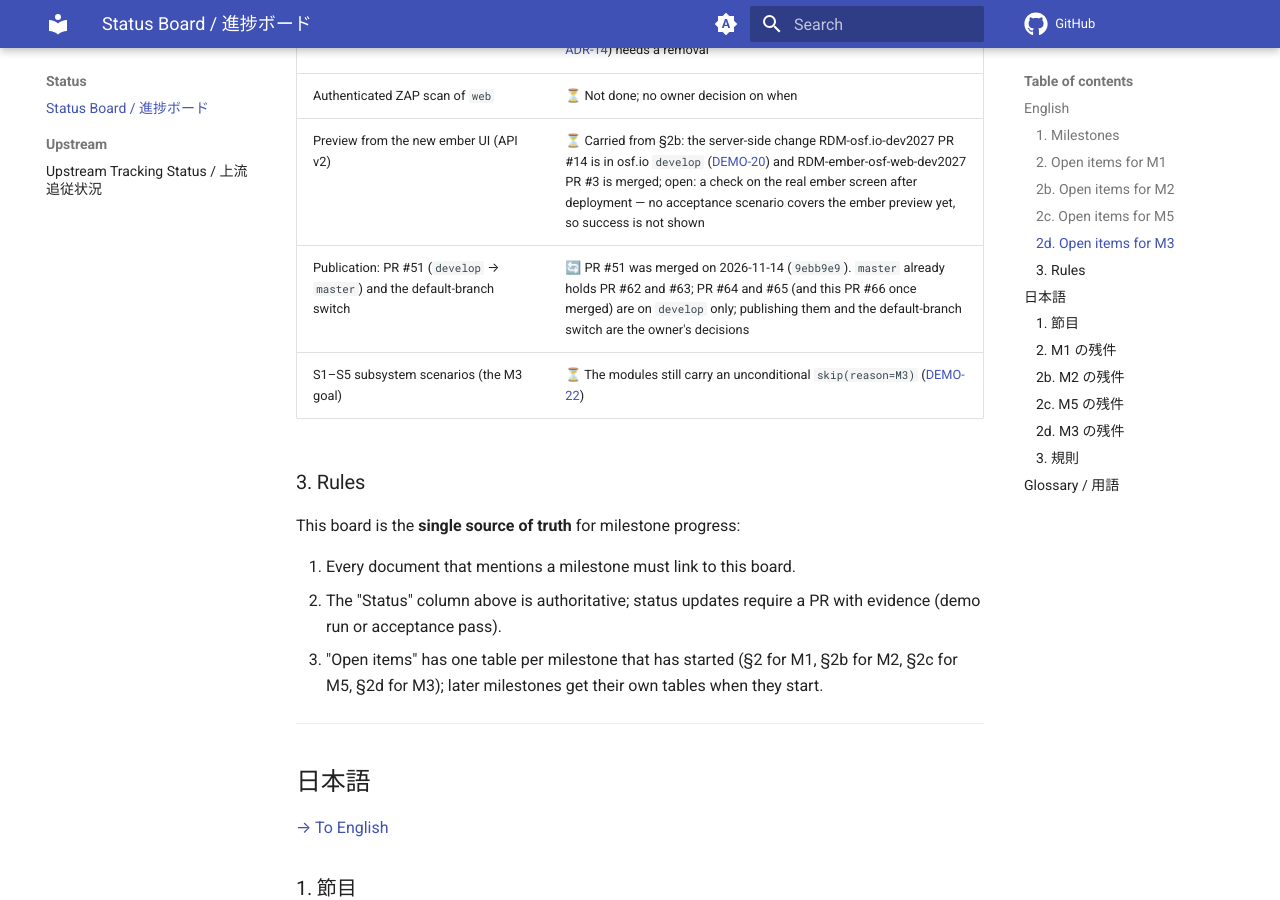
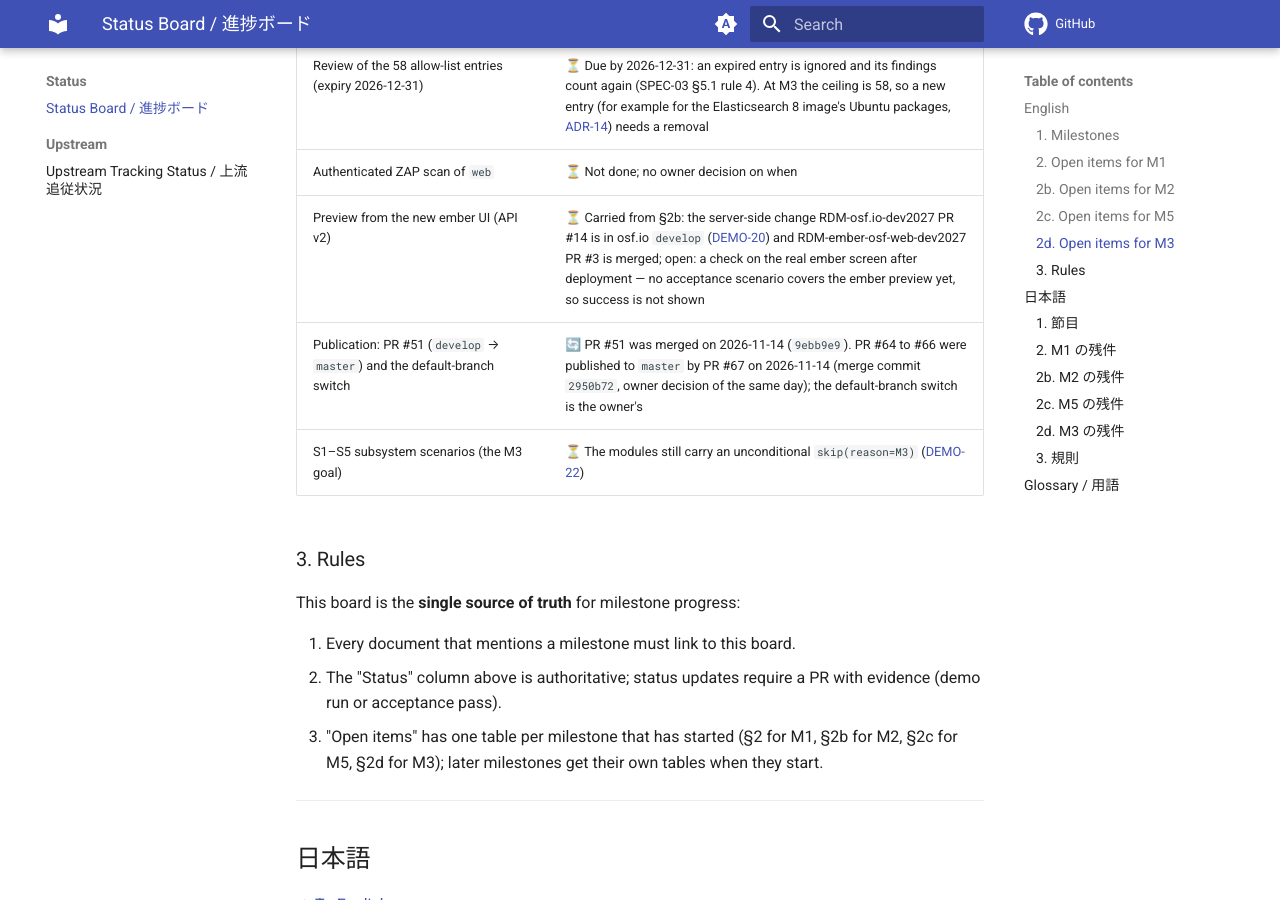
Before and after one commit to RCOSDP/RDM-developer-guide, an MkDocs documentation site: the page built from docs/status/README.md, in a window 1280 px wide and 900 px high, scrolled down 9801 px. Built offline with MkDocs 1.6.1 and Material for MkDocs 9.7.7, drawn with Linux system fonts in a browser that asks for light colours; a script that is not in the unit is left out; comment, search, counter and statistics services are not loaded; some of the changed text lies outside the part shown.

Commit message:
docs(status): develop の #64〜#66 を PR #67 で master に公開したことを状況表 0.22 に記録する
PR #66 で書いた公開の行（#64・#65 は develop だけにある）は、PR #67（2950b72、2026-11-14、所有者の判断）で古くなったので直す。

Co-Authored-By: Claude Opus 5.5 <noreply@anthropic.com>
Claude-Session: https://claude.ai/code/session_01BW1YQk71jLXY2FaSzMnnYJ

```diff
--- a/docs/status/README.md
+++ b/docs/status/README.md
@@ -5,7 +5,8 @@
 
 **Jump:** [English](#english) · [日本語](#japanese)
 
-- Version / 版: 0.21 — 2026-11-14. **Learned:** a board row that waits on an event goes stale the moment the event happens elsewhere: the PR #51 rows still said "merged after the re-verification" after the merge, so a row that names a pending event must be updated in the same change that records the event. ／ 出来事を待つ行は、その出来事がよそで起きた瞬間に古くなる。PR #51 の行はマージの後も「再検証の後にマージする」と書いていた。待っている出来事を名指す行は、その出来事を記録する変更の中で直す。
+- Version / 版: 0.22 — 2026-11-14. **Learned:** a row about publication is outdated by the publication itself, so the record of a publish is a small change of its own made right after it. ／ 公開についての行は、公開そのもので古くなる。だから公開の記録は、公開の直後の小さな独立の変更にする。
+  0.21 — 2026-11-14. **Learned:** a board row that waits on an event goes stale the moment the event happens elsewhere: the PR #51 rows still said "merged after the re-verification" after the merge, so a row that names a pending event must be updated in the same change that records the event. ／ 出来事を待つ行は、その出来事がよそで起きた瞬間に古くなる。PR #51 の行はマージの後も「再検証の後にマージする」と書いていた。待っている出来事を名指す行は、その出来事を記録する変更の中で直す。
   0.20 — 2026-11-14. **Learned:** a blocker that is only a permission ends the day the permission arrives, so the rows that waited on it must move in the same change that uses it, not later. ／ 権限だけが障害だった項目は、権限が付いた日に終わる。だからそれを待っていた行は、後回しにせず、権限を使う変更の中で動かす。
   0.19 — 2026-11-14. **Learned:** an emulated VM can pass every stage of the final pins (14 of 14 with C4, a complete scan) and still not show the one thing the row asks for, an uninterrupted one-command install, so the row says both instead of turning green (DEMO-22 0.7). ／ エミュレーションの VM は最終の固定版のすべての段を通せても（C4 を含む 14 件中 14 件、完走した検査）、行が求める一つのこと、途切れない一つのコマンドでの導入は示せない。だから行は緑にせず、両方を書く（DEMO-22 0.7）。
   0.18 — 2026-11-13. **Learned:** a milestone can be closed by an owner decision without meeting every written criterion, and then the board has to list what was not met instead of turning the row green: M2 closed on 2026-11-13 (「一括で承認、M2 完了」) with 58 allow-list entries against a criterion of fewer than M1's 0, amd64 acceptance shown only on an emulated VM, and the `workflow`-scope CI still unpushed; the owner accepted 58 as the M2 exit count, so the M3 ceiling is 58, and the carried items moved to their own M3 table (§2d). ／ 節目は、書かれた条件をすべて満たさなくても所有者の判断で閉じられる。そのときボードは行を緑にするのでなく、満たさなかったことを列挙しなければならない。M2 は 2026-11-13 に閉じた（「一括で承認、M2 完了」）。許容リストは M1 の 0 より少なくという条件に対して 58 項目、amd64 の受入はエミュレーションの VM でしか示しておらず、`workflow` 権限の CI はまだ push していない。所有者は 58 を M2 の終了時の件数として受け入れたので M3 の上限は 58 になり、持ち越した項目は M3 専用の表（§2d）に移した。
@@ -106,7 +107,7 @@ M3 started on 2026-11-13, when the owner closed M2 (「一括で承認、M2 完
 | Review of the 58 allow-list entries (expiry 2026-12-31) | ⏳ Due by 2026-12-31: an expired entry is ignored and its findings count again (SPEC-03 §5.1 rule 4). At M3 the ceiling is 58, so a new entry (for example for the Elasticsearch 8 image's Ubuntu packages, [ADR-14](../decisions/ADR-14_Elasticsearch_8_with_TLS_and_Authentication.md#english)) needs a removal |
 | Authenticated ZAP scan of `web` | ⏳ Not done; no owner decision on when |
 | Preview from the new ember UI (API v2) | ⏳ Carried from §2b: the server-side change RDM-osf.io-dev2027 PR #14 is in osf.io `develop` ([DEMO-20](../demo/20_core_install_mac_studio.md#english)) and RDM-ember-osf-web-dev2027 PR #3 is merged; open: a check on the real ember screen after deployment — no acceptance scenario covers the ember preview yet, so success is not shown |
-| Publication: PR #51 (`develop` → `master`) and the default-branch switch | 🔄 PR #51 was merged on 2026-11-14 (`9ebb9e9`). `master` already holds PR #62 and #63; PR #64 and #65 (and this PR #66 once merged) are on `develop` only; publishing them and the default-branch switch are the owner's decisions |
+| Publication: PR #51 (`develop` → `master`) and the default-branch switch | 🔄 PR #51 was merged on 2026-11-14 (`9ebb9e9`). PR #64 to #66 were published to `master` by PR #67 on 2026-11-14 (merge commit `2950b72`, owner decision of the same day); the default-branch switch is the owner's |
 | S1–S5 subsystem scenarios (the M3 goal) | ⏳ The modules still carry an unconditional `skip(reason=M3)` ([DEMO-22](../demo/22_core_install_ubuntu_amd64_lima.md#english)) |
 
 ### 3. Rules
@@ -194,7 +195,7 @@ M3 は、所有者が M2 を閉じた 2026-11-13 に始まった（「一括で
 | 許容リスト 58 項目の見直し（期限 2026-12-31） | ⏳ 2026-12-31 までに行う。期限切れの項目は無視され、その検出はまた数えられる（SPEC-03 §5.1 規則 4）。M3 の上限は 58 なので、新しい項目（たとえば Elasticsearch 8 のイメージの Ubuntu パッケージ、[ADR-14](../decisions/ADR-14_Elasticsearch_8_with_TLS_and_Authentication.md#japanese)）には別の項目の削除が要る |
 | `web` の認証した ZAP の検査 | ⏳ 未実施。時期についての所有者の判断は無い |
 | 新しい ember の画面（API v2）からのプレビュー | ⏳ §2b から持ち越し。サーバー側の変更 RDM-osf.io-dev2027 PR #14 は osf.io の `develop` にあり（[DEMO-20](../demo/20_core_install_mac_studio.md#japanese)）、RDM-ember-osf-web-dev2027 PR #3 はマージ済み。残り: 配備後の ember の実画面での確認。ember のプレビューを試す受入シナリオはまだ無く、成功は示していない |
-| 公開: PR #51（`develop` → `master`）と既定ブランチの切替 | 🔄 PR #51 は 2026-11-14 にマージした（`9ebb9e9`）。`master` には PR #62・#63 まで入っている。PR #64・#65（とマージ後のこの PR #66）は `develop` だけにある。その公開と既定ブランチの切替は所有者が判断する |
+| 公開: PR #51（`develop` → `master`）と既定ブランチの切替 | 🔄 PR #51 は 2026-11-14 にマージした（`9ebb9e9`）。PR #64〜#66 は、同日の所有者の判断により 2026-11-14 に PR #67 で `master` に公開した（マージコミット `2950b72`）。既定ブランチの切替は所有者が行う |
 | S1〜S5 のサブシステムのシナリオ（M3 のゴール） | ⏳ モジュールは無条件の `skip(reason=M3)` をまだ持つ（[DEMO-22](../demo/22_core_install_ubuntu_amd64_lima.md#japanese)） |
 
 ### 3. 規則
```
